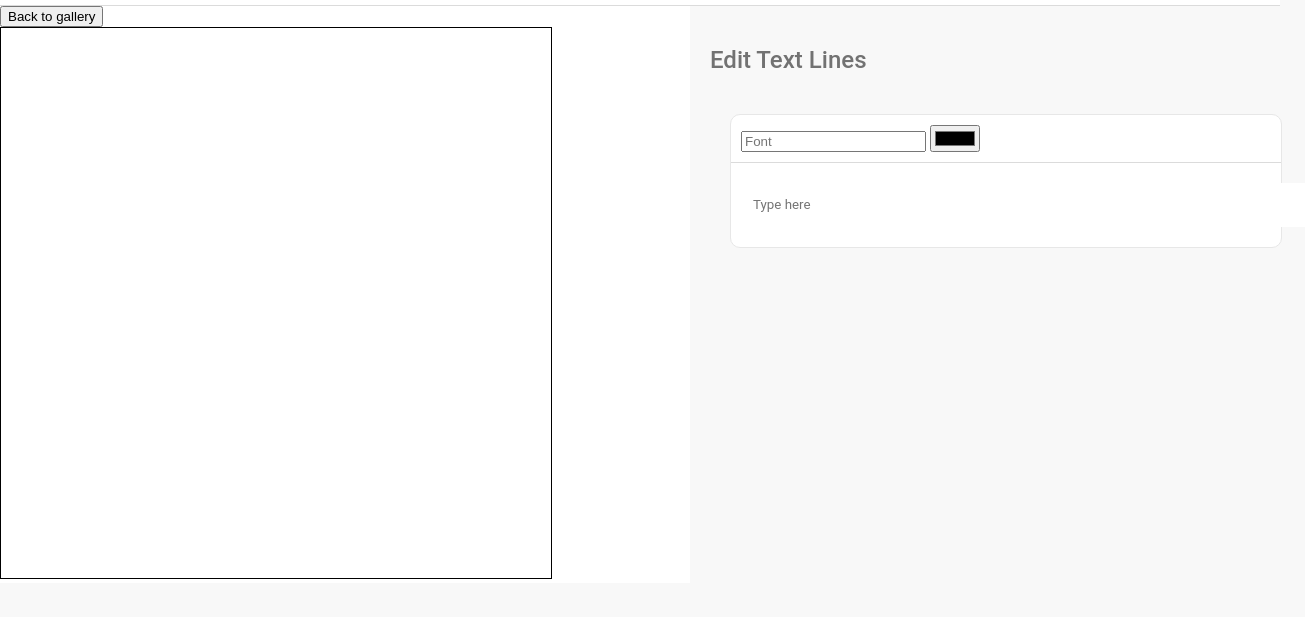
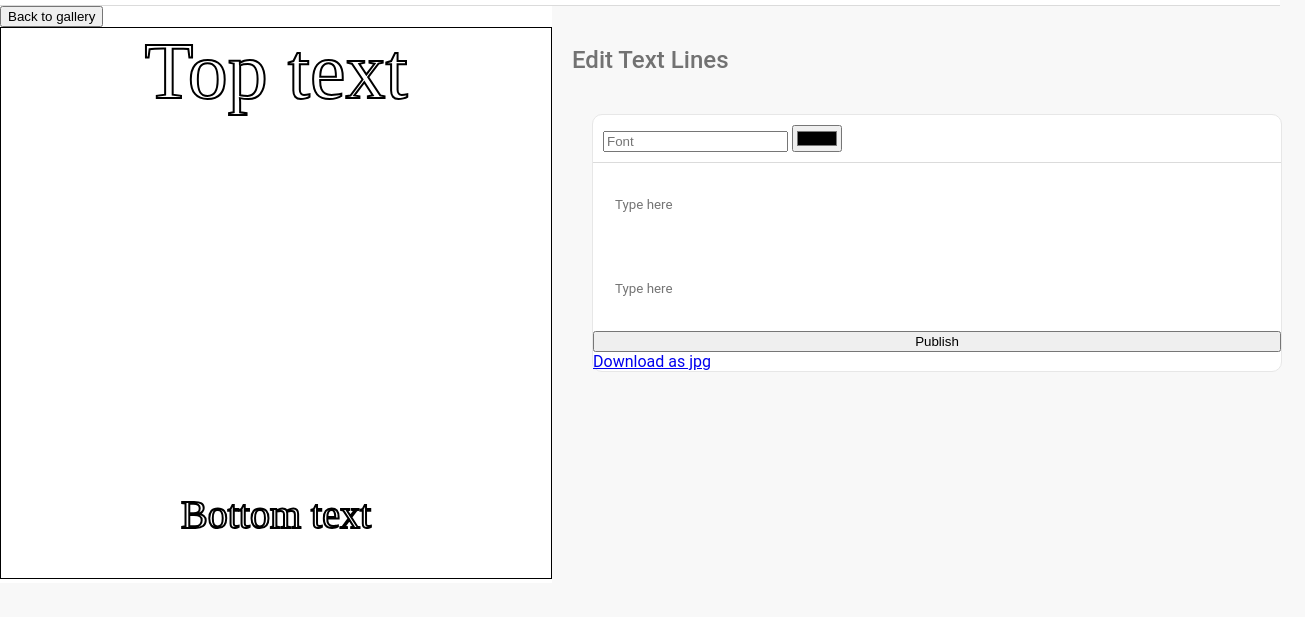
Before and after one commit to DavidMarom/meme-generator, a plain HTML site: page index.html in a window 1280 px wide. Both pictures are taken after a click on the picture 140 px from the left and 212 px from the top of the page. Shown: the part 45-662 px from the top of the page, 1305 px wide, since content can reach past the window. Drawn offline with Linux system fonts and the light colour scheme.

Commit message:
save image, 2 lines edit

```diff
--- a/css/style.css
+++ b/css/style.css
@@ -35,36 +35,6 @@ h2 {
 
 .buttons {
     cursor: pointer;
-}
-
-.text-combo {
-    display: flex;
-    flex-direction: column;
-    justify-content: start;
-    margin: 20px;
-    padding: 0px;
-    border-radius: 10px;
-    /* height: 42px; */
-    border: 1px solid #e7e7e7;
-    width: 100%;
-    background-color: #fff;
-}
-
-.combo-toolbar {
-    /* height: 70px; */
-    padding: 10px;
-    border-bottom: 1px solid #DBDBDB;
-}
-
-.line-edit input {
-    margin-top: 20px;
-    margin-bottom: 20px;
-    height: 42px;
-    border: 0px;
-    margin-left: 20px;
-    width: 100%;
-    font-family: Roboto;
-
 }
 
 
--- /dev/null
+++ b/css/text-combo.css
@@ -0,0 +1,31 @@
+.text-combo {
+    display: flex;
+    flex-direction: column;
+    justify-content: start;
+    margin: 20px;
+    padding: 0px;
+    border-radius: 10px;
+    /* height: 42px; */
+    border: 1px solid #e7e7e7;
+    width: 100%;
+    background-color: #fff;
+}
+
+.combo-toolbar {
+    /* height: 70px; */
+    padding: 10px;
+    border-bottom: 1px solid #DBDBDB;
+}
+
+.line-edit{
+    width: 100%;
+
+}
+
+.line-edit input {
+    margin:20px;
+    height: 42px;
+    border: 0px;
+    width: 500px;
+    font-family: Roboto;
+}
--- a/index.html
+++ b/index.html
@@ -9,6 +9,8 @@
     <meta name="viewport" content="width=device-width, initial-scale=1">
     <link rel="stylesheet" href="css/utils.css">
     <link rel="stylesheet" href="css/style.css">
+    <link rel="stylesheet" href="css/text-combo.css">
+
 </head>
 
 <body onload="init()">
@@ -41,9 +43,6 @@
 
         <!-- EDITOR PAGE -->
         <div class="editor-page hide">
-
-
-
             <div class="left-side">
                 <div class="back-to-gallery">
                     <button onclick="onMenuClicked('gallery')">Back to gallery</button>
@@ -51,17 +50,13 @@
                 <canvas id="myCanvas" class="canvas" height="550" width="550"> </canvas>
             </div>
 
-
-
-
-
-
             <div class="editor-area">
                 <h2>Edit Text Lines</h2>
 
                 <div class="text-combo">
                     <div class="combo-toolbar">
 
+                        <!-- FONT -->
                         <input list="font-list" placeholder="Font" name="font-select" id="font-select">
                         <datalist id="font-list">
                             <option value="Impact">
@@ -69,17 +64,22 @@
 
                         </datalist>
 
-
+                        <!-- COLOR -->
                         <input type="color" onchange="onColorSelect(this.value,0)" />
 
                     </div>
+
+                    <!-- TEXT EDIT -->
                     <div class="line-edit">
                         <input type="text" placeholder="Type here" id="line-a" onkeyup="onTextChange(0)" />
+                        <input type="text" placeholder="Type here" id="line-b" onkeyup="onTextChange(1)" />
+
                     </div>
 
+                    <button class="btn" type="submit">Publish</button>
+    <a href="#" class="btn" onclick="downloadImg(this)" download="my-img.jpg">Download as jpg</a>
 
                 </div>
-
             </div>
         </div>
 
--- a/js/canvas-utils.js
+++ b/js/canvas-utils.js
@@ -1,41 +1,33 @@
-var gCanvas;
-var gCtx;
-
-gCanvas = document.getElementById('myCanvas');
-gCtx = gCanvas.getContext('2d');
-
-
-
-
+var gCanvas = document.getElementById('myCanvas');
+var gCtx = gCanvas.getContext('2d');
 
 function renderCanvas() {
     drawImg(gMeme.selectedImgId);
 
-    drawText(gMeme.lines[0].txt, 250, 70);
-
-}
-
-
-function clearCanvas() {
-    gCtx.clearRect(0, 0, gCanvas.width, gCanvas.height);
+    drawText(0, 275, 70);
+    drawText(1, 275, 500);
 
 }
 
 function drawImg(imgToLoad) {
     const img = new Image();
     img.src = `content/${imgToLoad}.jpg`;
-        gCtx.drawImage(img, 0, 0, gCanvas.width, gCanvas.height); //img,x,y,width,height
+    gCtx.drawImage(img, 0, 0, gCanvas.width, gCanvas.height); //img,x,y,width,height
 
 }
 
-function drawText(text, x, y) {
+function drawText(lineNum, x, y) {
     gCtx.lineWidth = '2';
-    gCtx.strokeStyle = gMeme.lines[gMeme.selectedLineIdx].color;
-    gCtx.fillStyle = 'white';
-    gCtx.font = '40px Impact';
+    gCtx.strokeStyle = gMeme.lines[lineNum].color;
+    gCtx.fillStyle = gMeme.lines[lineNum].colorFill;
+
+    let fontStr = gMeme.lines[lineNum].size+ 'px Impact';
+
+    gCtx.font = fontStr;
+
     gCtx.textAlign = 'center';
-    gCtx.fillText(text, x, y);
-    gCtx.strokeText(text, x, y);
+    gCtx.fillText(gMeme.lines[lineNum].txt, x, y);
+    gCtx.strokeText(gMeme.lines[lineNum].txt, x, y);
 }
 
 function resizeCanvas() {
@@ -44,3 +36,24 @@ function resizeCanvas() {
     gCanvas.width = elContainer.offsetWidth;
     gCanvas.height = elContainer.offsetHeight;
 }
+
+function uploadImg(elForm, ev) {
+    ev.preventDefault();
+    document.getElementById('imgData').value = gCanvas.toDataURL("image/jpeg");
+
+    // A function to be called if request succeeds
+    function onSuccess(uploadedImgUrl) {
+        uploadedImgUrl = encodeURIComponent(uploadedImgUrl)
+        document.querySelector('.share-container').innerHTML = `
+        <a class="btn" href="https://www.facebook.com/sharer/sharer.php?u=${uploadedImgUrl}&t=${uploadedImgUrl}" title="Share on Facebook" target="_blank" onclick="window.open('https://www.facebook.com/sharer/sharer.php?u=${uploadedImgUrl}&t=${uploadedImgUrl}'); return false;">
+           Share
+        </a>`
+    }
+    doUploadImg(elForm, onSuccess);
+}
+
+
+function downloadImg(elLink) {
+    var imgContent = gCanvas.toDataURL('/gallery');
+    elLink.href = imgContent
+}
--- a/js/main-controller.js
+++ b/js/main-controller.js
@@ -1,43 +1,36 @@
 function onMenuClicked(page) {
-
     gPage = page;
     hideAll();
     pageTo(page);
     updateMenu(page);
-
 }
 
 function onThClicked(image) {
-
     gMeme.selectedImgId = image;
     gMeme.selectedLineIdx = 0;
-
-
-
-    openEditor(image);
+    openEditor();
 }
 
+function onTextChange(lineNum) {
+    if (lineNum === 0) {
+        gMeme.lines[0].txt = document.getElementById('line-a').value;
+    }
 
-function onTextChange(lineNumber) {
-
-    gMeme.lines[lineNumber].txt = document.getElementById('line-a').value;
+    if (lineNum === 1) {
+        gMeme.lines[1].txt = document.getElementById('line-b').value;
+    }
     renderCanvas();
 
 }
 
-
-function onColorSelect(scolor,lineNumber){
+function onColorSelect(scolor, lineNumber) {
     gMeme.lines[lineNumber].color = scolor;
     // gMeme.lines[lineNumber].color = document.getElementById('line-a').value;
     renderCanvas();
 }
 
-// var gMeme = {
-//     selectedImgId: 1,
-//     selectedLineIdx: 0,
-//     lines: [{
-//         txt: 'I never eat Falafel',
-//         size: 20,
-//         align: 'left',
-//         color: 'red'
-//     }]
+
+function onSaveClicked(){
+
+
+}
--- a/js/main-service.js
+++ b/js/main-service.js
@@ -5,7 +5,7 @@ var gKeywords = {
 
 var gImgs = [{
     id: 1,
-    url: 'img/popo.jpg',
+    url: '',
     keywords: ['happy']
 }];
 
@@ -13,19 +13,33 @@ var gMeme = {
     selectedImgId: 1,
     selectedLineIdx: 0,
     lines: [{
-        txt: 'I never eat Falafel',
-        size: 20,
+        txt: 'Top text',
+        size: 80,
         align: 'left',
-        color: 'blue'
+        color: 'black',
+        colorFill: 'white',
+
+        x:250,
+        y:20
+    },
+    {
+        txt: 'Bottom text',
+        size: 40,
+        align: 'left',
+        color: 'black',
+        colorFill: 'white',
+
+        x:250,
+        y:20
+
     }]
 }
-
-var gPage = 'gallery';
 
 function init() {
     populateGallery();
 }
 
+// RENDER GALLERY
 function populateGallery() {
     var strHTML = '';
     var el = document.querySelector('.thumbnails');
--- a/js/pagination.js
+++ b/js/pagination.js
@@ -13,13 +13,15 @@ function updateMenu(page){
 
 }
 
-function openEditor(image) {
+function openEditor() {
     hideAll();
     // reveal the editor
     document.querySelector(`.editor-page`).classList.remove('hide');
     document.querySelector('.canvas').classList.remove('hide');
+    renderCanvas();
 
-    drawImg(image);
+
+
 }
 
 function hideAll() {
```
